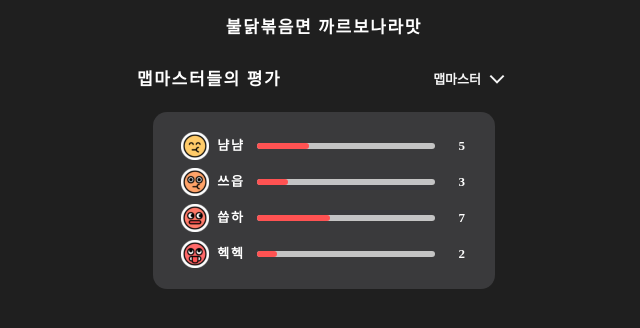
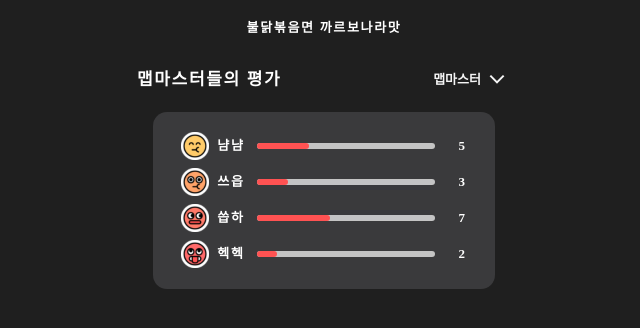
Before and after one commit to depromeet/ohmebddeng-frontend, a Next.js app: page /foodDetail/1 in a window 1280 px wide. Shown: the top 328 px of the page, without its empty margins (316-956 px from the left). Built offline with nearby package versions, Linux system fonts and the light colour scheme; a web font is replaced by a local one.

Commit message:
refactor: 불필요한 element 삭제

```diff
--- a/src/pages/foodDetail/[id].tsx
+++ b/src/pages/foodDetail/[id].tsx
@@ -43,9 +43,7 @@
 
   return (
     <>
-      <Header type="center">
-        <span>불닭볶음면 까르보나라맛</span>
-      </Header>
+      <Header type="center">불닭볶음면 까르보나라맛</Header>
       <Container>
         {/* <FoodOverview
           image_url={`https://cdn.ohmebddeng.kr/foods/ramyeon.png`}
```
